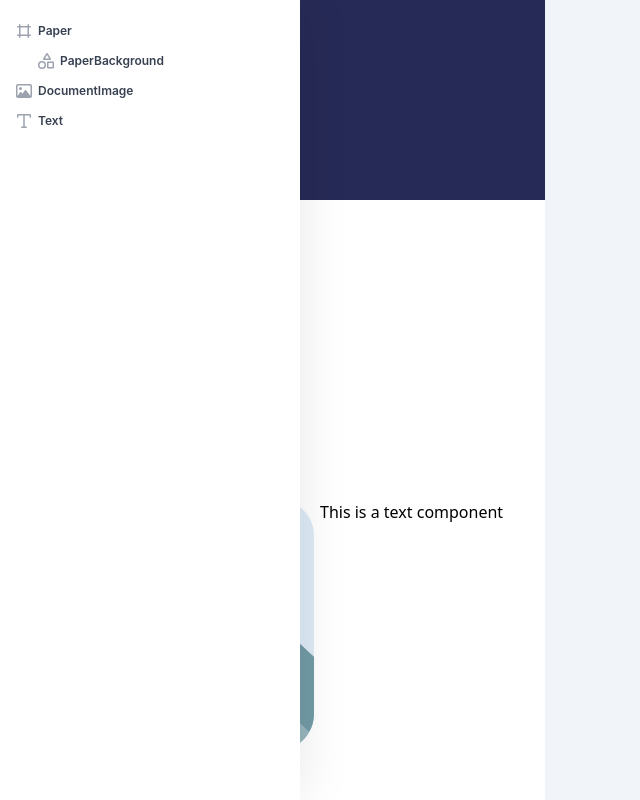
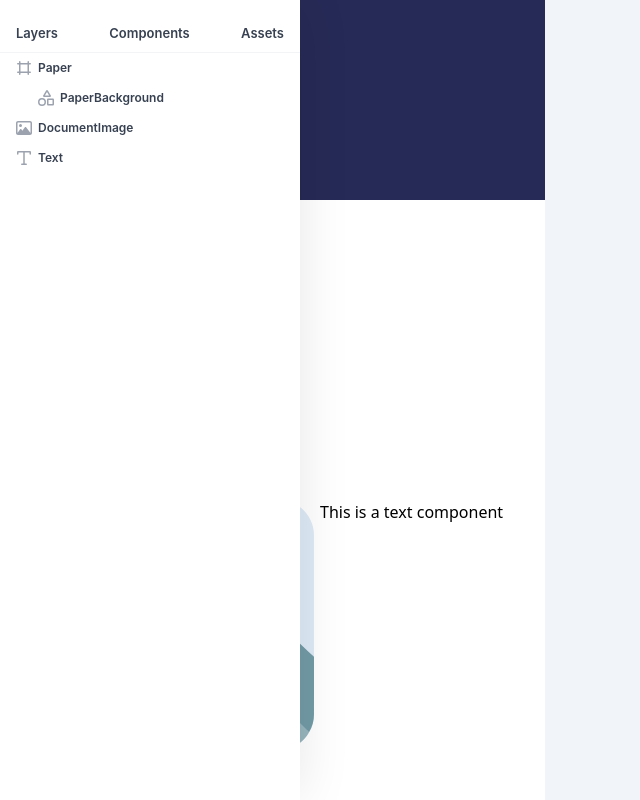
Before and after one commit to binhphancreator/makecv.next, a Next.js app: page /document/preview/1 in a window 1280 px wide. Shown: the whole page, without its empty margins (0-640 px from the left). Built offline with nearby package versions, Linux system fonts and the light colour scheme.

Commit message:
framer motion and tab animation

```diff
--- a/package.json
+++ b/package.json
@@ -15,6 +15,7 @@
     "@types/react-dom": "18.0.11",
     "classnames": "^2.3.2",
     "eslint-config-next": "13.3.0",
+    "framer-motion": "^10.12.16",
     "lodash": "^4.17.21",
     "nanoid": "^4.0.2",
     "next": "13.3.0",
--- a/src/components/document/Viewport.tsx
+++ b/src/components/document/Viewport.tsx
@@ -13,7 +13,7 @@ import {
 } from "~/redux/documentSlice";
 import { Position } from "~/types/document";
 import Renderer from "./Renderer";
-import LayerMenu from "./menu/LayerMenu";
+import LayerMenu from "./menu/layer/LayerMenu";
 
 interface ViewportProps {}
 
--- a/src/components/document/menu/LayerMenu.tsx
+++ /dev/null
@@ -1,42 +0,0 @@
-import React, { useMemo, useState } from "react";
-import LayerItem from "./LayerItem";
-import { useAppSelector } from "~/hook";
-
-interface LayerMenuProps {
-  width?: number;
-}
-
-export interface LayerMenuMethods {}
-
-const LayerMenu = ({ width: initialWidth }: LayerMenuProps) => {
-  const flatDataRender = useAppSelector(
-    (state) => state.documentState.flatDataRender
-  );
-  const [width] = useState(initialWidth ?? 300);
-
-  const layerList = useMemo<React.ReactNode>(() => {
-    return Object.values(flatDataRender)
-      .filter((_) => !_.parentKey)
-      .map((_) => {
-        if (_.key) {
-          return <LayerItem key={_.key} keyRender={_.key} hierarchy={0} />;
-        } else {
-          return null;
-        }
-      });
-  }, [flatDataRender]);
-
-  const layerMenuStyle = useMemo<React.CSSProperties>(() => {
-    const style: React.CSSProperties = {};
-    style.width = `${width}px`;
-    return style;
-  }, [width]);
-
-  return (
-    <div className="layer-menu" style={layerMenuStyle}>
-      {layerList}
-    </div>
-  );
-};
-
-export default LayerMenu;
--- /dev/null
+++ b/src/components/document/menu/layer/LayerMenu.tsx
@@ -0,0 +1,109 @@
+import React, { useEffect, useMemo, useState } from "react";
+import { AnimatePresence, Variants, motion } from "framer-motion";
+import LayersListTab from "./tabs/LayersListTab";
+import ComponentsTab from "./tabs/ComponentsTab";
+import AssetsTab from "./tabs/AssetsTab";
+
+interface LayerMenuProps {
+  width?: number;
+}
+
+export interface LayerMenuMethods {}
+
+const TABS_DATA = [
+  { label: "Layers", component: LayersListTab, name: "layers_tab" },
+  { label: "Components", component: ComponentsTab, name: "components_tab" },
+  { label: "Assets", component: AssetsTab, name: "assets_tab" },
+];
+
+const LayerMenu = ({ width: initialWidth }: LayerMenuProps) => {
+  const [width] = useState(initialWidth ?? 300);
+  const [tabActiveIndex, setTabActiveIndex] = useState(0);
+  const [direction, setDirection] = useState(1);
+
+  const layerMenuStyle = useMemo<React.CSSProperties>(() => {
+    const style: React.CSSProperties = {};
+    style.width = `${width}px`;
+    return style;
+  }, [width]);
+
+  const tabViewStyle = useMemo<React.CSSProperties>(() => {
+    return {
+      width: `${width}px`,
+      position: "absolute",
+      left: 0,
+      top: 0,
+      overflow: "hidden",
+    };
+  }, [width]);
+
+  const tabViewVariants: Variants = {
+    enter: { opacity: 0 },
+    center: {
+      zIndex: 1,
+      opacity: 1,
+    },
+    exit: {
+      zIndex: 0,
+      opacity: 0,
+    },
+  };
+
+  const handleOnTabClick = (tabIndex: number) => {
+    if (tabIndex === tabActiveIndex) {
+      return;
+    }
+    setTabActiveIndex(tabIndex);
+  };
+
+  const renderTabView = () => {
+    const tabData = TABS_DATA[tabActiveIndex];
+    if (!tabData) {
+      return null;
+    }
+
+    const TabComponent = tabData.component;
+
+    return (
+      <motion.div
+        initial="enter"
+        animate="center"
+        exit="exit"
+        transition={{
+          x: { type: "spring", stiffness: 300, damping: 30 },
+          opacity: { duration: 0.2 },
+        }}
+        variants={tabViewVariants}
+        style={tabViewStyle}
+        key={tabData.name}
+      >
+        <TabComponent />
+      </motion.div>
+    );
+  };
+
+  return (
+    <div className="layer-menu" style={layerMenuStyle}>
+      <div className="menu-tabs">
+        {TABS_DATA.map((tabData, index) => {
+          return (
+            <div
+              key={tabData.name}
+              onClick={() => handleOnTabClick(index)}
+              className="menu-tab-item"
+            >
+              {tabData.label}
+            </div>
+          );
+        })}
+      </div>
+      <div className="tabs-view">
+        <AnimatePresence initial={false} mode="sync">
+          {renderTabView()}
+        </AnimatePresence>
+      </div>
+    </div>
+  );
+};
+
+export default LayerMenu;
--- /dev/null
+++ b/src/components/document/menu/layer/tabs/AssetsTab.tsx
@@ -0,0 +1,7 @@
+import React from "react";
+
+const AssetsTab = () => {
+  return <div>Assets Tab</div>;
+};
+
+export default AssetsTab;
--- /dev/null
+++ b/src/components/document/menu/layer/tabs/ComponentsTab.tsx
@@ -0,0 +1,7 @@
+import React from "react";
+
+const ComponentsTab = () => {
+  return <div>Component Tab</div>;
+};
+
+export default ComponentsTab;
--- /dev/null
+++ b/src/components/document/menu/layer/tabs/LayersListTab.tsx
@@ -0,0 +1,27 @@
+import React, { useMemo } from "react";
+import LayerItem from "./LayerItem";
+import { useAppSelector } from "~/hook";
+
+interface LayersListTabProps {}
+
+const LayersListTab = ({}: LayersListTabProps) => {
+  const flatDataRender = useAppSelector(
+    (state) => state.documentState.flatDataRender
+  );
+
+  const layerList = useMemo<React.ReactNode>(() => {
+    return Object.values(flatDataRender)
+      .filter((_) => !_.parentKey)
+      .map((_) => {
+        if (_.key) {
+          return <LayerItem key={_.key} keyRender={_.key} hierarchy={0} />;
+        } else {
+          return null;
+        }
+      });
+  }, [flatDataRender]);
+
+  return <div className="layer-list">{layerList}</div>;
+};
+
+export default LayersListTab;
--- a/src/styles/components/document/_layer-menu.scss
+++ b/src/styles/components/document/_layer-menu.scss
@@ -8,8 +8,33 @@
   border-right: 1px solide $gray200;
   z-index: 10;
   padding: 16px 0;
-  overflow-x: auto;
+  overflow-x: hidden;
   font-family: Inter, sans-serif;
+
+  .menu-tabs {
+    display: flex;
+    align-items: center;
+    justify-content: space-between;
+    flex-wrap: wrap;
+    column-gap: 8px;
+    padding: 8px 16px;
+    border-bottom: 1px solid $gray100;
+
+    .menu-tab-item {
+      font-size: 13px;
+      font-weight: 600;
+      color: $gray700;
+      cursor: pointer;
+    }
+
+    .menu-tab-item.active {
+      color: $sky600;
+    }
+  }
+
+  .tabs-view {
+    position: relative;
+  }
 }
 
 .layer-item {
```
Also changed, not shown: src/components/document/menu/layer/tabs/LayerItem.tsx (renamed from src/components/document/menu/LayerItem.tsx), 1 other file (tests, documents, lock files or other folders).
